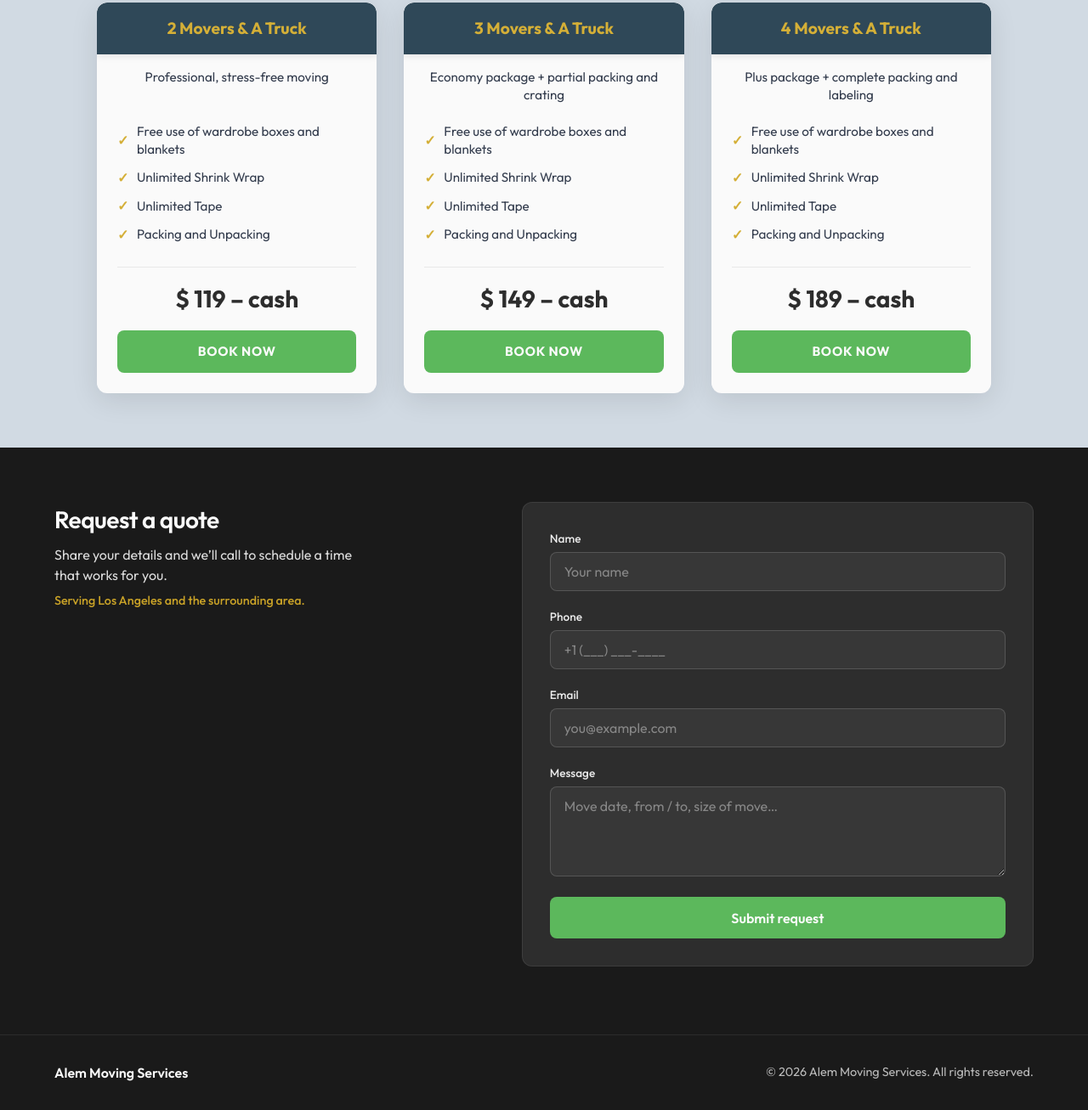
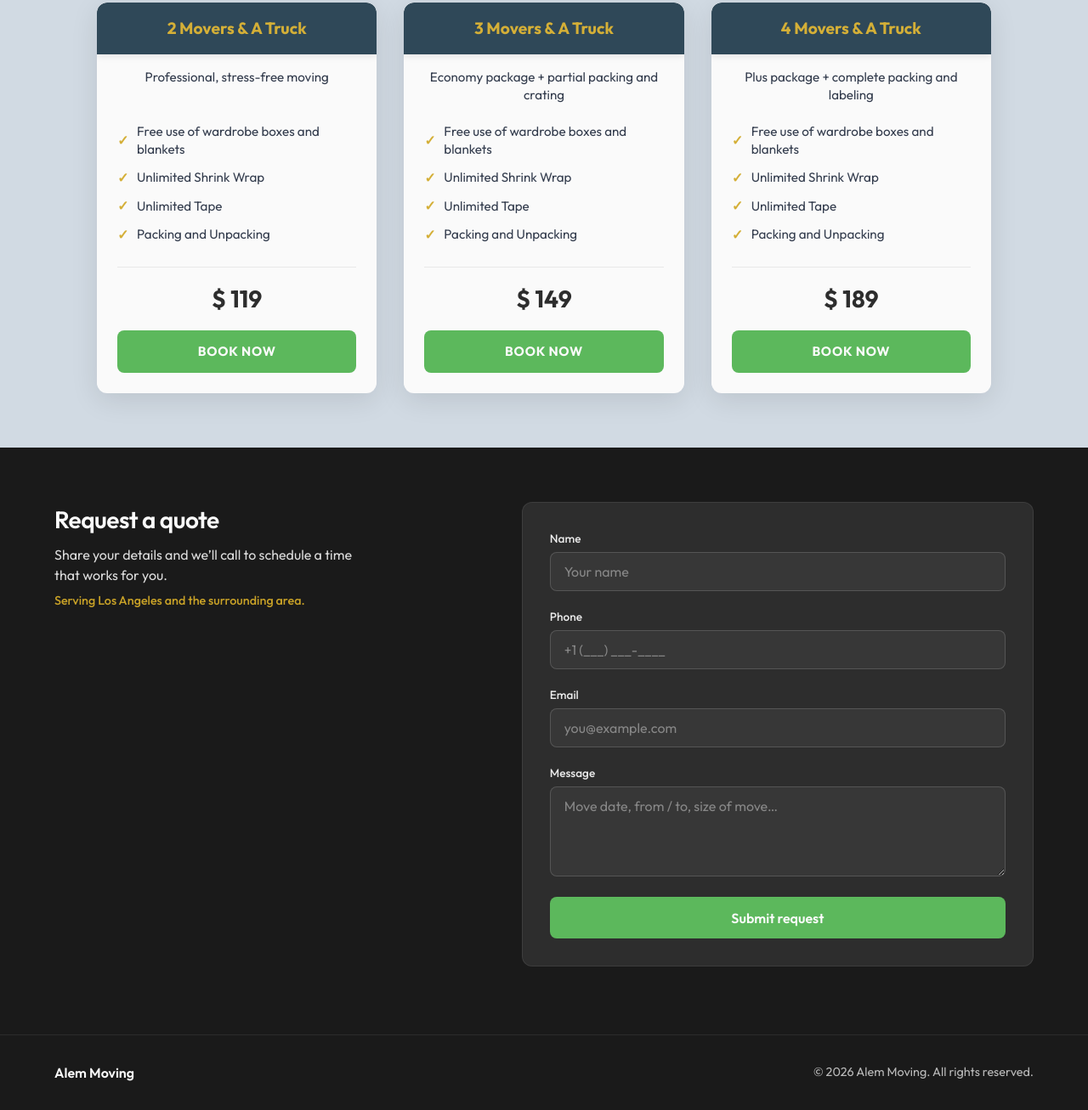
Before and after one commit to m-bekzat/alem-moving, a plain HTML site: page index.html in a window 1280 px wide. Shown: the part 1325-2632 px from the top of the page at 85% size. Drawn offline with Linux system fonts and the light colour scheme.

Commit message:
Footer: remove 'Services'; package cards: remove 'cash' from prices
Made-with: Cursor

```diff
--- a/index.html
+++ b/index.html
@@ -86,7 +86,7 @@
             <li><span class="package-check" aria-hidden="true">✓</span> Packing and Unpacking</li>
           </ul>
           <div class="package-price-wrap">
-            <p class="package-price">$ 119 – cash</p>
+            <p class="package-price">$ 119</p>
           </div>
           <a href="#contact" class="package-cta">Book Now</a>
         </div>
@@ -100,7 +100,7 @@
             <li><span class="package-check" aria-hidden="true">✓</span> Packing and Unpacking</li>
           </ul>
           <div class="package-price-wrap">
-            <p class="package-price">$ 149 – cash</p>
+            <p class="package-price">$ 149</p>
           </div>
           <a href="#contact" class="package-cta">Book Now</a>
         </div>
@@ -114,7 +114,7 @@
             <li><span class="package-check" aria-hidden="true">✓</span> Packing and Unpacking</li>
           </ul>
           <div class="package-price-wrap">
-            <p class="package-price">$ 189 – cash</p>
+            <p class="package-price">$ 189</p>
           </div>
           <a href="#contact" class="package-cta">Book Now</a>
         </div>
@@ -153,8 +153,8 @@
 
   <footer class="footer">
     <div class="container footer-inner">
-      <p class="footer-brand">Alem Moving Services</p>
-      <p class="footer-copyright">© 2026 Alem Moving Services. All rights reserved.</p>
+      <p class="footer-brand">Alem Moving</p>
+      <p class="footer-copyright">© 2026 Alem Moving. All rights reserved.</p>
     </div>
   </footer>
 
```
